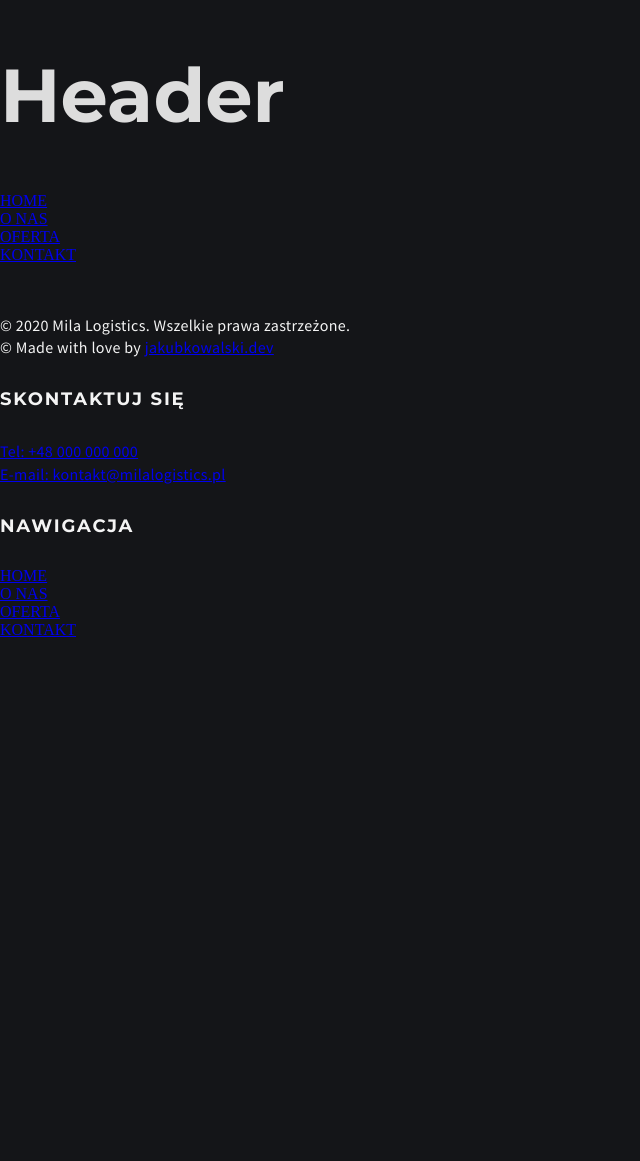
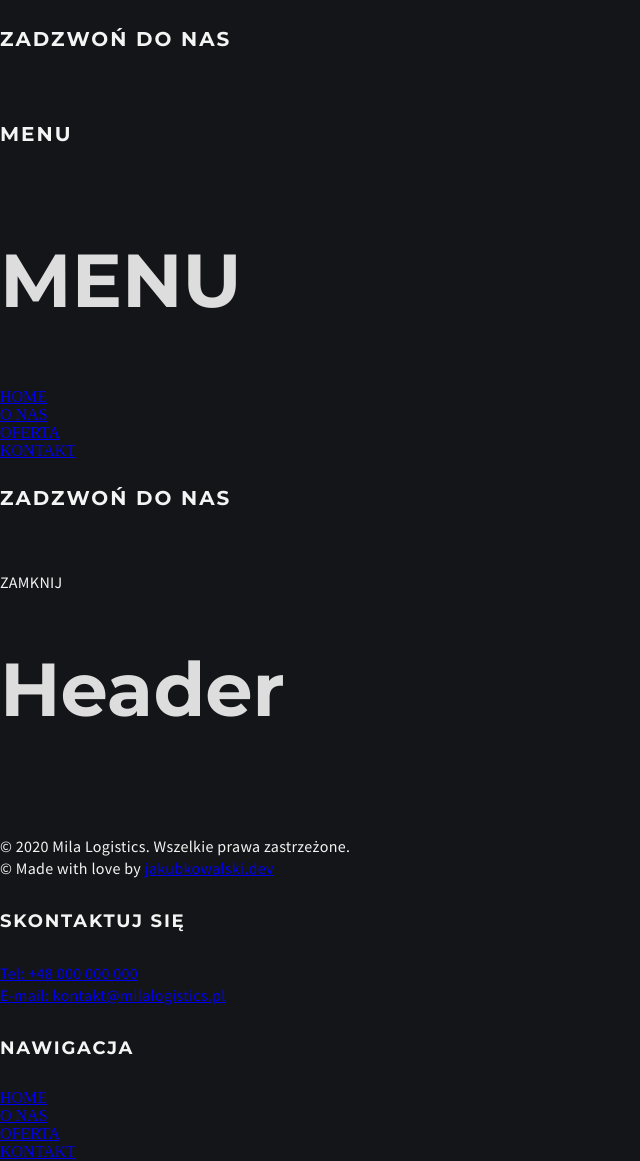
Before and after one commit to Nigtellios/milalogistics, a PHP site: page / in a window 1280 px wide. Shown: the whole page, without its empty margins (0-640 px from the left). Before the commit the page ends 637 px from the top, so only its background shows below. Run offline with PHP 8.4, Linux system fonts and the light colour scheme; some web fonts are replaced.

Commit message:
v0.02
+ menu structure, headings styles, footer BEM

```diff
--- a/css/style.css
+++ b/css/style.css
@@ -49,6 +49,8 @@ body {
   margin: 0;
   padding: 0;
   width: 100%;
+  display: flex;
+  flex-direction: column;
   background: #141518;
 }
 
@@ -100,7 +102,19 @@ h3 {
   color: #F4F4F4;
 }
 
+h4 {
+  /* Nav Headings */
+  font-family: Montserrat;
+  font-style: normal;
+  font-weight: bold;
+  font-size: 20px;
+  line-height: 24px;
+  letter-spacing: 0.1em;
+  color: #F4F4F4;
+}
+
 h5 {
+  /* Headings in Footer */
   font-family: Montserrat;
   font-style: normal;
   font-weight: bold;
--- a/index.html
+++ b/index.html
@@ -12,20 +12,45 @@
 
   <body>
 
-    <header>
-      <h1>Header</h1>
-    </header>
+    <nav> <!-- NavBar -->
+      <div class="nav--callus">
+        <h4>ZADZWOŃ DO NAS</h4>
+      </div>
+      <div class="nav--menu-switcher">
+        <figure>
+          <img>
+        </figure>
+        <h4>MENU</h4>
+      </div>
+    </nav><!-- End of NavBar -->
 
-    <nav>
+    <section class="menu"> <!-- Full Window Menu -->
+      <div class="menu--content">
+        <h1>MENU</h1>
         <ul>
           <li><a href="../index.html">HOME</a></li>
           <li><a href="../about-us.html">O NAS</a></li>
           <li><a href="../offer.html">OFERTA</a></li>
           <li><a href="../contact.html">KONTAKT</a></li>
         </ul>
-    </nav>
+        <div class="nav--callus">
+          <h4>ZADZWOŃ DO NAS</h4>
+        </div>
+      </div>
+      <div class="menu--close">
+        <figure>
+          <img>
+        </figure>
+        <p>ZAMKNIJ</p>
+      </div>
+    </section> <!-- End of Full Window Menu -->
 
     <main>
+
+      <header>
+        <h1>Header</h1>
+      </header>
+
 
     </main>
 
@@ -36,7 +61,7 @@
       </figure>
       <div class="footer--copyright">
         <p>&copy; <span id="current-year"></span> Mila Logistics. Wszelkie prawa zastrzeżone.</p>
-        <p>&copy; Made with <span class="span--love">love</span> by <a href="https://jakubkowalski.dev" target="_blank">jakubkowalski.dev</a></p>
+        <p>&copy; Made with <span class="footer--span__pink">love</span> by <a href="https://jakubkowalski.dev" target="_blank">jakubkowalski.dev</a></p>
       </div>
       <div class="footer--contact">
         <h5>SKONTAKTUJ SIĘ</h5>
@@ -54,7 +79,7 @@
       </div>
     </footer> <!-- End of Footer -->
 
-  </body>
+  </body> <!-- End of BODY -->
   <script>
     document.getElementById("current-year").innerHTML = new Date().getFullYear();
   </script>
```
Also changed, not shown: media/offer-subpage-background.png (added). Lines whose indentation alone changed are shown as unchanged.
